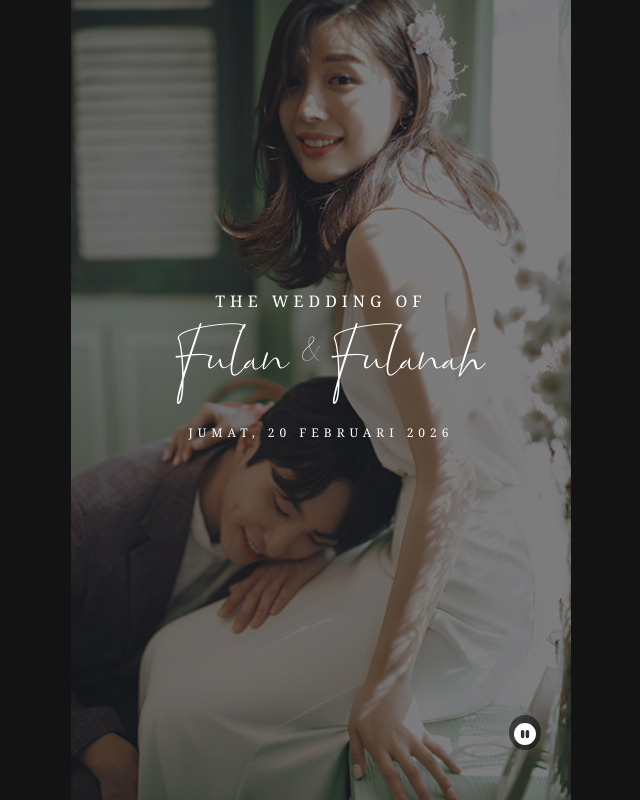
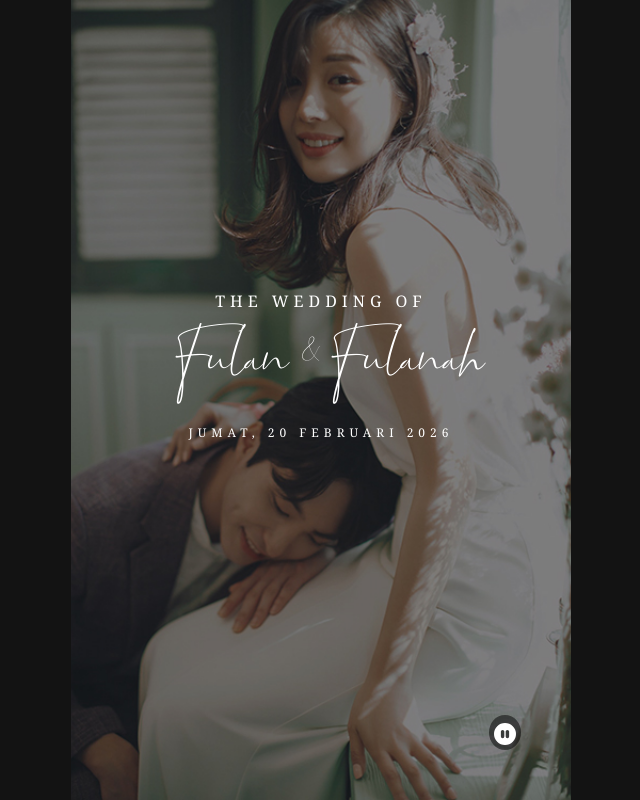
Before and after one commit to puade/basic01, a plain HTML site: page index.html in a window 1280 px wide. Both pictures are taken after a click on the button "Buka Undangan". Shown: the whole page, without its empty margins (319-959 px from the left). Drawn offline with nearby package versions, Linux system fonts and the light colour scheme; no server answers; a web font is replaced by a local one.

Commit message:
Update styles.css

```diff
--- a/styles.css
+++ b/styles.css
@@ -516,7 +516,7 @@ pointer-events: auto;
 
 .tombolmusik {
   position: fixed;
-  right: calc(50% - 220px);
+  right: calc(50% - 200px);
   z-index: 2000;
 }
 
```
